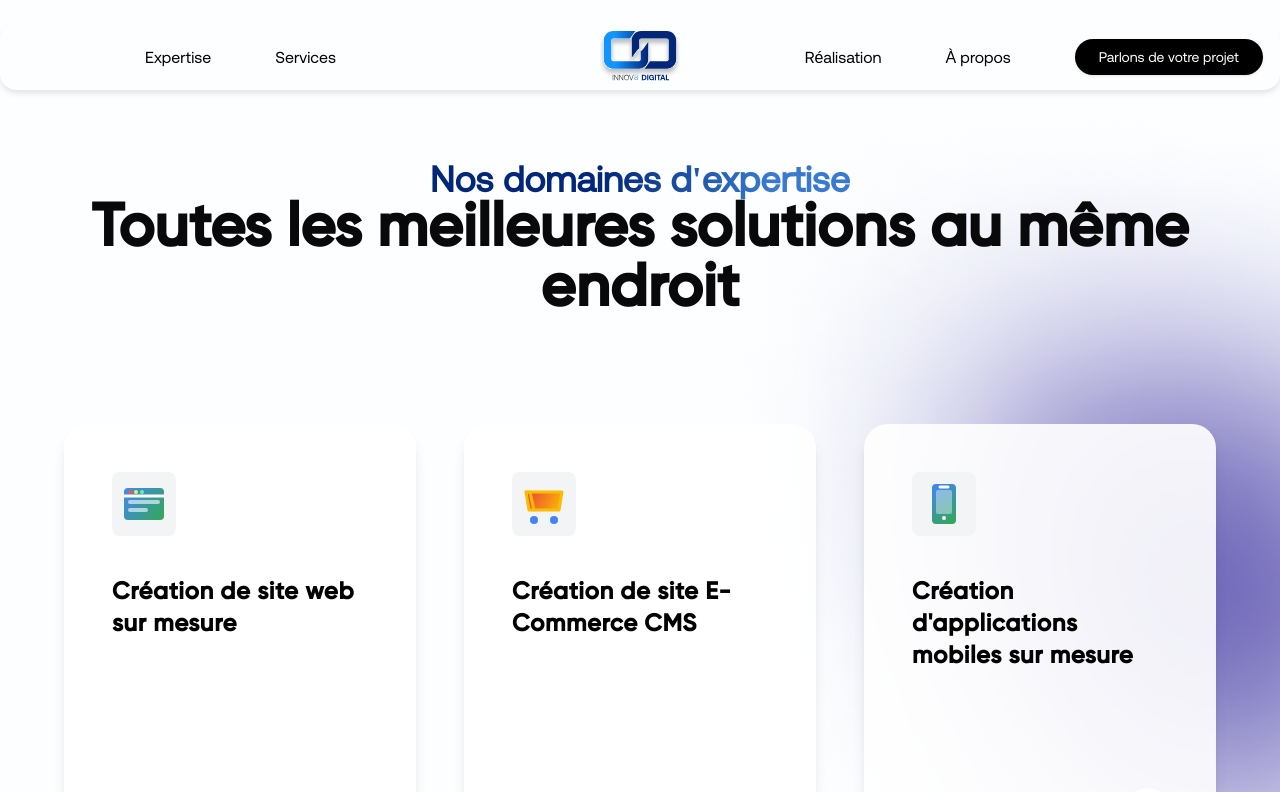
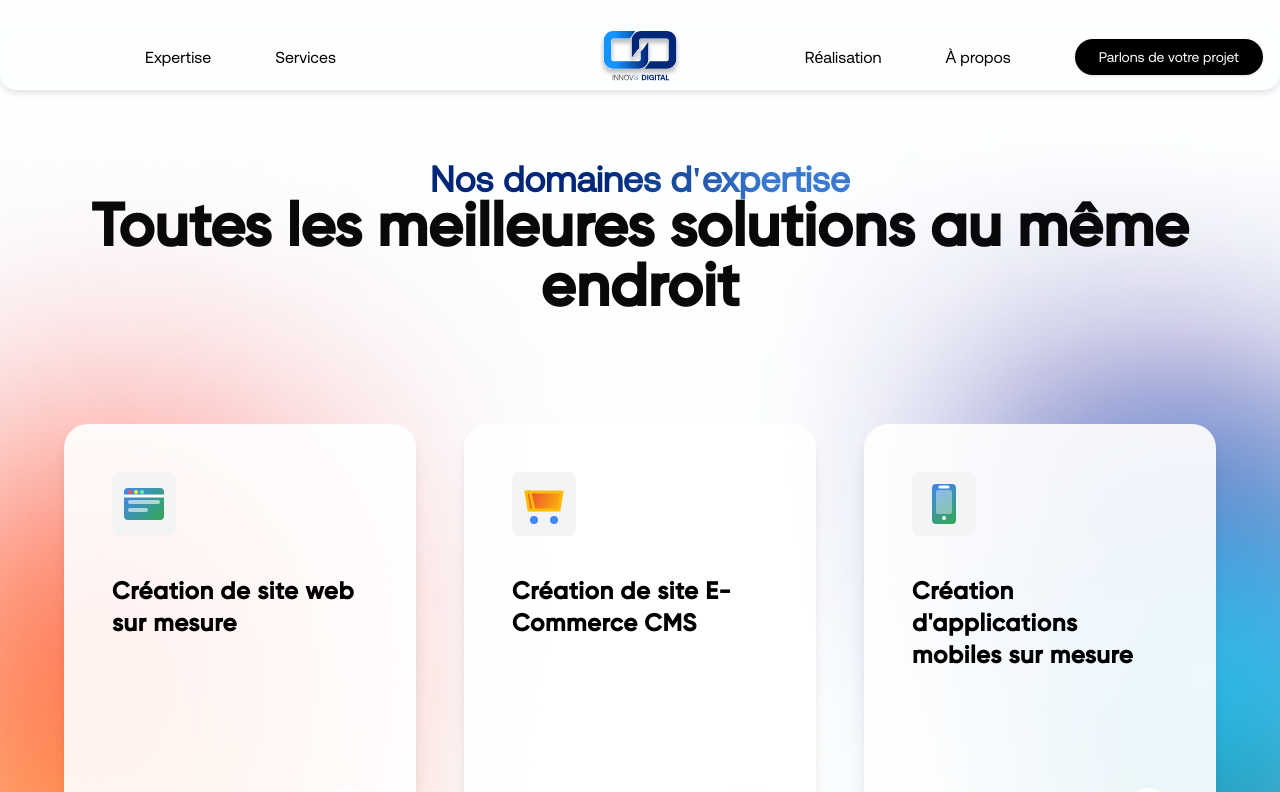
Before and after one commit to EddyBough/innov8digital, a Next.js app: page /expertises in a window 1280 px wide. Shown: the top 792 px of the page. Built offline with nearby package versions, Linux system fonts and the light colour scheme.

Commit message:
modify: #75 card home component add a blur effect

```diff
--- a/src/app/expertises/components/FirstSectionExpertise.tsx
+++ b/src/app/expertises/components/FirstSectionExpertise.tsx
@@ -47,6 +47,24 @@ export default function FirstSectionExpertise() {
         className="absolute md:h-auto mt-96 md:mt-0 h-[55rem] w-[35rem] right-0 top-0 -z-10 object-cover"
         quality={100}
       />
+      <Image
+        src={"/img/blur-orange.png"}
+        alt="Icône-blur"
+        width={400}
+        height={1200}
+        priority
+        className="absolute md:h-auto mt-[65rem] md:mt-[45rem] lg:mt-0 h-[65rem] w-[35rem] lg:w-[40rem] left-0 top-0 -z-10 object-cover"
+        quality={100}
+      />
+      <Image
+        src={"/img/blur-blue.png"}
+        alt="blur-right"
+        width={400}
+        height={1200}
+        priority
+        className="absolute mt-[115rem] md:mt-[85rem] lg:mt-[15rem] h-[55rem] w-[25rem] md:w-[30rem] right-0 top-0 -z-10 object-cover"
+        quality={100}
+      />
 
       <div className="max-w-7xl mx-auto px-4 py-16">
         <div className="w-full text-center">
--- a/src/app/expertises/page.tsx
+++ b/src/app/expertises/page.tsx
@@ -8,8 +8,8 @@ import { faqExpertise } from "@/data/faq-expertise";
 
 export default function Expertises() {
   return (
-    <div className="m-auto flex flex-col justify-center items-center overflow-x-hidden">
-      <main className=" flex flex-col min-h-screen">
+    <div className="overflow-x-hidden">
+      <main>
         <FirstSectionExpertise />
         <SecondSectionExpertise />
         <TechnologySection />
--- a/src/app/page.tsx
+++ b/src/app/page.tsx
@@ -9,8 +9,8 @@ import { faqHome } from "@/data/faq-home";
 
 export default function Home() {
   return (
-    <div className="m-auto flex flex-col justify-center items-center overflow-x-hidden">
-      <main className=" flex flex-col min-h-screen">
+    <div className=" overflow-x-hidden">
+      <main className=" ">
         <FirstSection />
         <SecondSection />
         <ThirdSection />
--- a/src/app/sections-home/SecondSection.tsx
+++ b/src/app/sections-home/SecondSection.tsx
@@ -44,7 +44,25 @@ export default function SecondSection() {
         width={400}
         height={1200}
         priority
-        className="absolute md:h-auto mt-96 md:mt-0 h-[55rem] w-[35rem] left-0 top-0 -z-10 object-cover"
+        className="absolute md:h-auto mt-96 md:mt-0 h-[65rem] w-[35rem] lg:w-[40rem] left-0 top-0 -z-10 object-cover"
+        quality={100}
+      />
+      <Image
+        src={"/img/blur-blue.png"}
+        alt="blur-right"
+        width={400}
+        height={1200}
+        priority
+        className="absolute mt-[65rem] md:mt-[55rem] lg:mt-[15rem] h-[55rem] w-[25rem] md:w-[30rem] right-0 top-0 -z-10 object-cover"
+        quality={100}
+      />
+      <Image
+        src={"/img/GreenBlur.png"}
+        alt="Icône-blur"
+        width={400}
+        height={1200}
+        priority
+        className="absolute mt-[95rem] md:mt-[95rem] h-[55rem] w-[25rem] left-0 top-0 -z-10 object-cover  lg:hidden"
         quality={100}
       />
 
```
